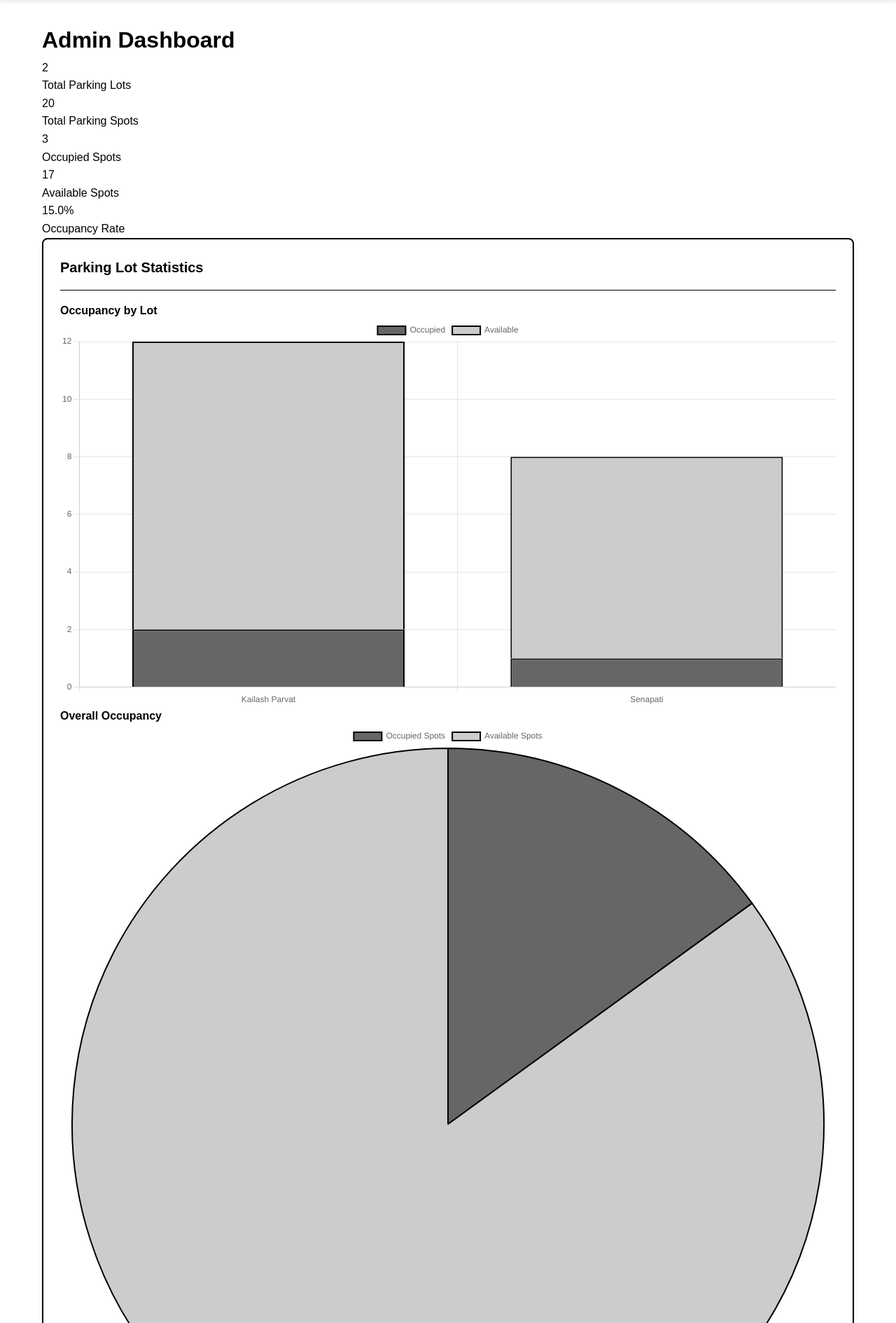
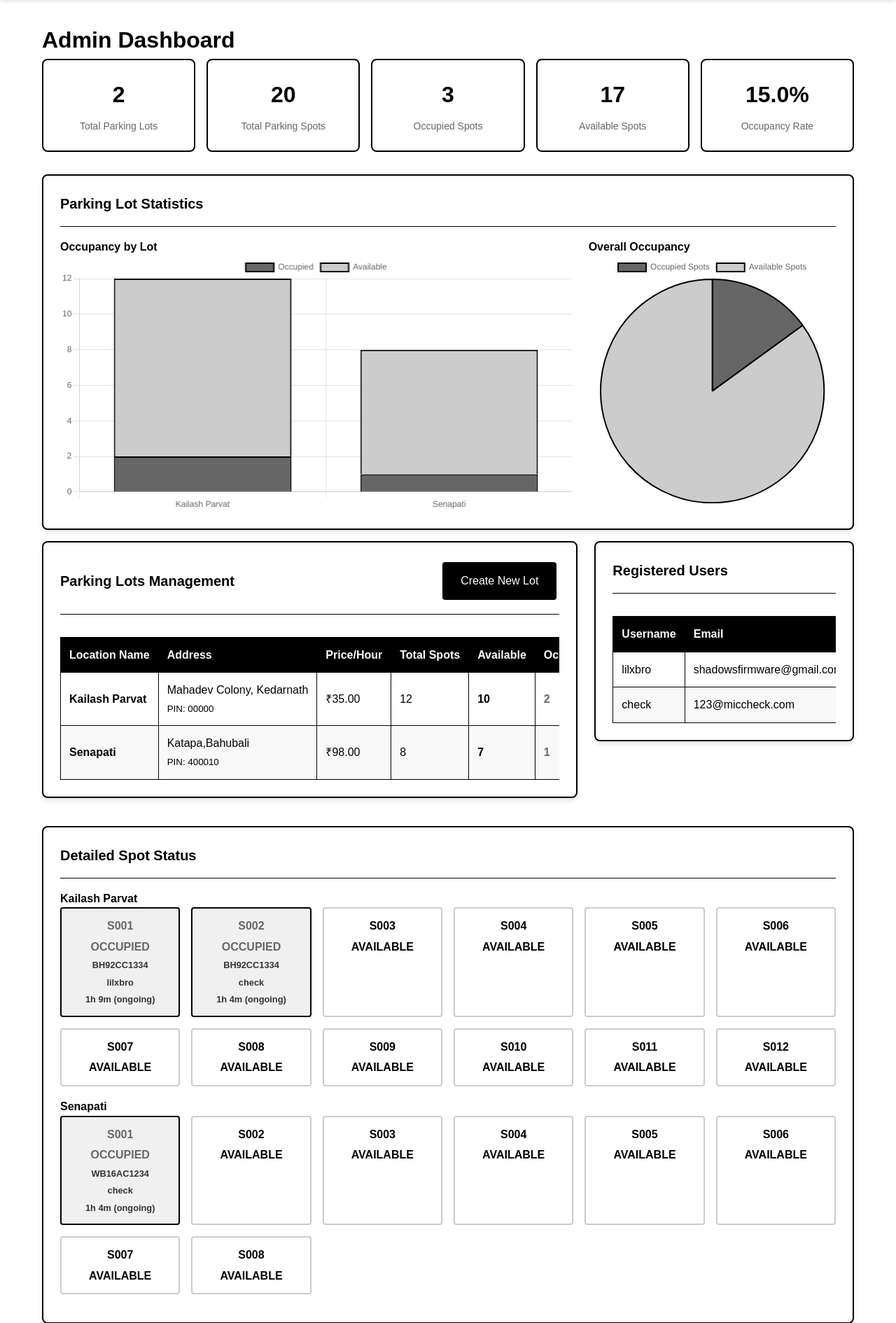
Before and after one commit to LiLXBro/Anywhere, a Flask app: page /admin/dashboard in a window 1280 px wide. Shown: the part 70-1960 px from the top of the page at 70% size. Run offline with Flask 3, Linux system fonts and the light colour scheme; a user stored in the database is signed in.

Commit message:
added a brace in style.css file

```diff
--- a/frontend/static/css/style.css
+++ b/frontend/static/css/style.css
@@ -86,6 +86,7 @@ body {
     font-weight: bold;
     color: #000000;
     margin-bottom: 0;
+} /* FIX: Added missing closing brace */
 
 /* form elements */
 .form-group {
@@ -178,6 +179,7 @@ body {
     text-align: left;
     border: 1px solid #000000;
     white-space: nowrap;
+} /* FIX: Added missing closing brace */
 
 .table th {
     background-color: #000000;
```
